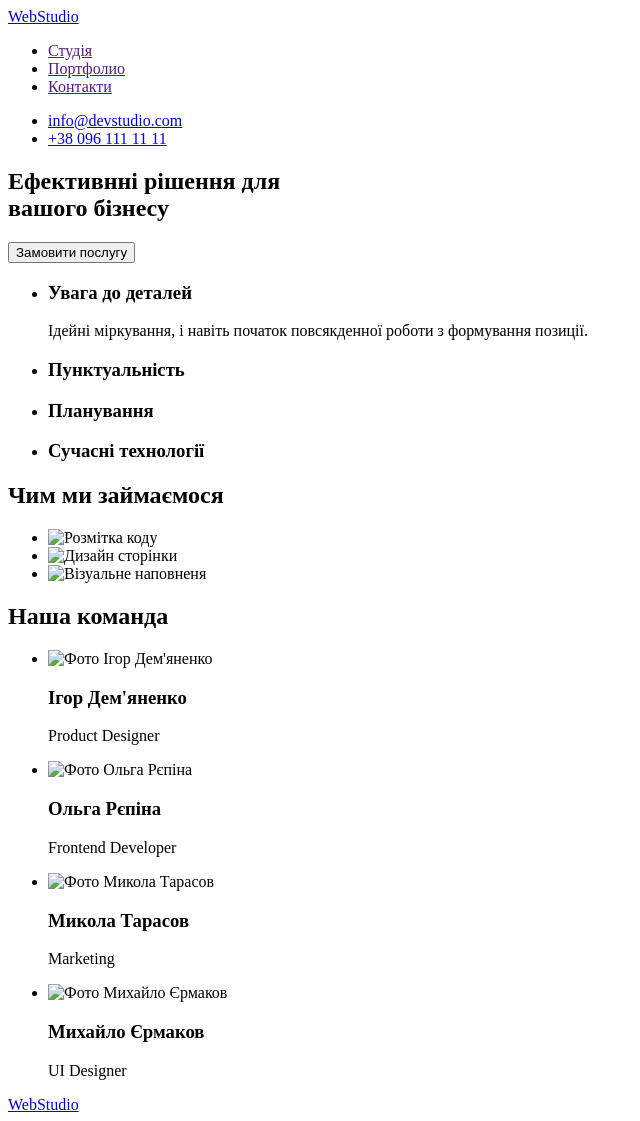
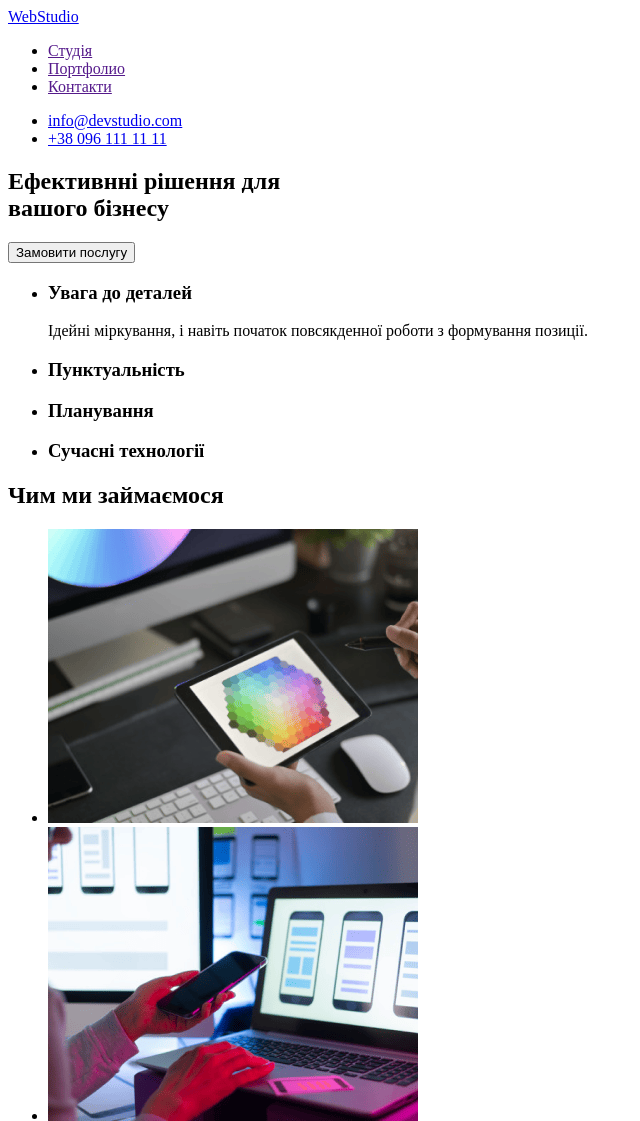
Before and after one commit to natan13l/goit-markup-hw-01, a plain HTML site: page index.html in a window 1280 px wide. Shown: the top 1121 px of the page, without its empty margins (0-640 px from the left). Drawn offline with Linux system fonts and the light colour scheme; the site is published under a folder, as on GitHub Pages, so addresses that start at the root find nothing.

Commit message:
update img

```diff
--- a/index.html
+++ b/index.html
@@ -55,12 +55,12 @@
         <section>
             <h2>Чим ми займаємося</h2>
             <ul>
-                <li><img src="/images/img1.jpg" alt="Розмітка коду" width: 1170px; height: 386px;></li>
+                <li><img src="./images/img1.jpg" alt="Розмітка коду" width: 1170px; height: 386px;></li>
                 <li>
-                    <img src="/images/img2.jpg" alt="Дизайн сторінки" width: 1170px; height: 386px;>
+                    <img src="./images/img2.jpg" alt="Дизайн сторінки" width: 1170px; height: 386px;>
                 </li>
                 <li>
-                    <img src="/images/img3.jpg" alt="Візуальне наповненя" width: 1170px; height: 386px;>
+                    <img src="./images/img3.jpg" alt="Візуальне наповненя" width: 1170px; height: 386px;>
                 </li>
 
             </ul>
@@ -71,25 +71,25 @@
         <h2>Наша команда</h2>
         <ul>
             <li>
-                <img src="/images/photo1.jpg" alt="Фото Ігор Дем'яненко" width="270" height="260">
+                <img src="./images/photo1.jpg" alt="Фото Ігор Дем'яненко" width="270" height="260">
                 <h3>Ігор Дем'яненко</h3>
                 <p>Product Designer</p>
                 </img>
             </li>
             <li>
-                <img src="/images/photo2.jpg" alt="Фото Ольга Рєпіна" width="270" height="260">
+                <img src="./images/photo2.jpg" alt="Фото Ольга Рєпіна" width="270" height="260">
                 <h3>Ольга Рєпіна</h3>
                 <p>Frontend Developer</p>
                 </img>
             </li>
             <li>
-                <img src="/images/photo3.jpg" alt="Фото Микола Тарасов" width="270" height="260">
+                <img src="./images/photo3.jpg" alt="Фото Микола Тарасов" width="270" height="260">
                 <h3>Микола Тарасов</h3>
                 <p>Marketing</p>
                 </img>
             </li>
             <li>
-                <img src="/images/photo4.jpg" alt="Фото Михайло Єрмаков" width="270" height="260">
+                <img src="./images/photo4.jpg" alt="Фото Михайло Єрмаков" width="270" height="260">
                 <h3>Михайло Єрмаков</h3>
                 <p>UI Designer</p>
                 </img>
```
